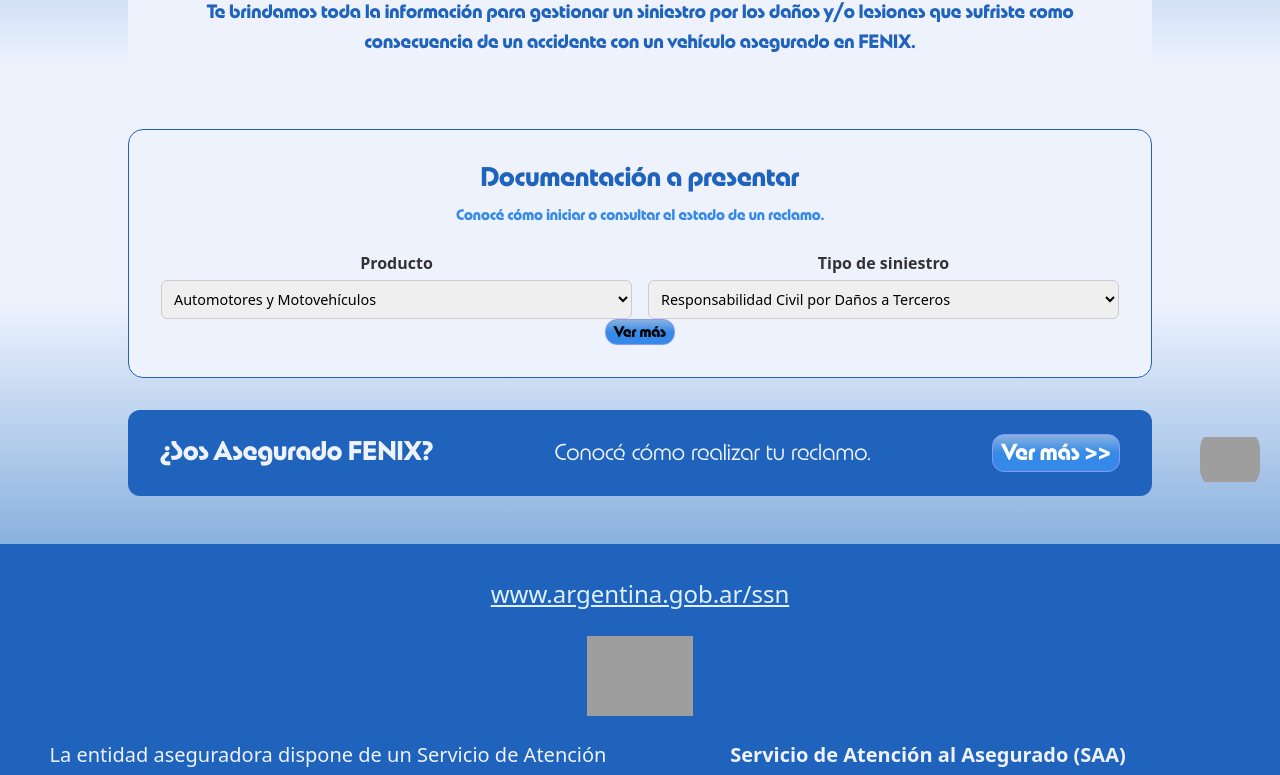
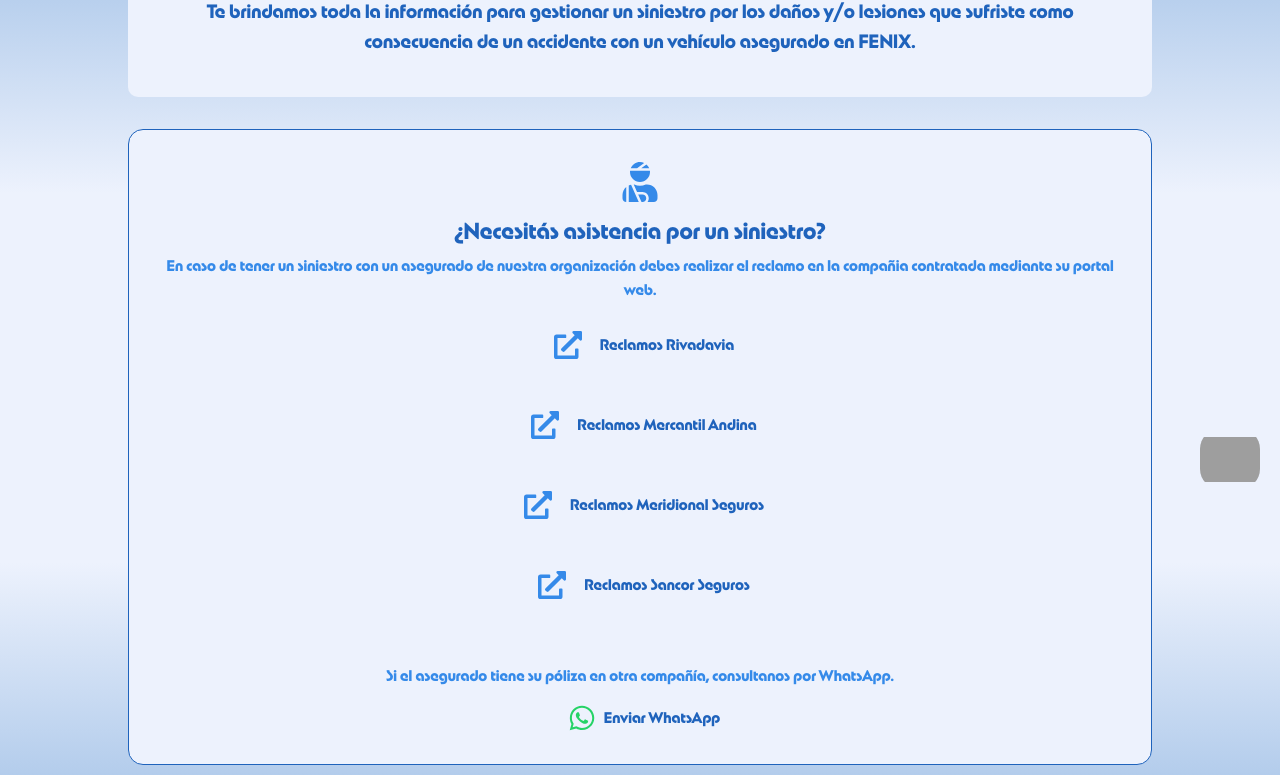
Before and after one commit to Ivanjaviersanchez/Fenix-Broker, a React (Vite) app: page /siniestros/terceros in a window 1280 px wide. Shown: the part 291-1066 px from the top of the page. Built offline with nearby package versions, Linux system fonts and the light colour scheme; grey boxes are pictures that could not be loaded.

Commit message:
Ajuste de textos Final 10/12

```diff
--- a/src/components/Contacto.jsx
+++ b/src/components/Contacto.jsx
@@ -146,35 +146,31 @@
             <div className="TelefonosBlock">
               <h3>Auxilio mecánico:</h3>
               <ul>
-                <li>Allianz: 0800-888-2427</li>
-                <li>La Caja: 0810-555-2252</li>
-                <li>Chubb: 0800-5555-2482</li>
-                <li>Federación Patronal: 0800-222-0920</li>
-                <li>Mapfre: 0810-222-0468</li>
-                <li>QBE: 0810-999-2424</li>
-                <li>Sura: 0800-999-76925</li>
-                <li>Zurich: 0800-222-1600</li>
+                <li>Rivadavia: 0800-666-6789</li>
+                <li>Mercantil Andina: 0800-777-2634</li>
+                <li>Meridional: 0800-333-3244</li>
+                <li>Sancor: 0800-777-4643</li>
               </ul>
             </div>
             <div className="TelefonosBlock">
               <h3>Urgencias domiciliarias:</h3>
               <ul>
-                <li>Allianz: 0800-888-2427</li>
-                <li>QBE: 0810-999-7693</li>
-                <li>Sura: 0800-999-76925</li>
-                <li>Zurich: 0800-222-1600</li>
+                <li>Rivadavia: 0800-666-6789</li>
+                <li>Mercantil Andina: 0800-777-2634</li>
+                <li>Meridional: 0800-555-1234</li>
+                <li>Sancor: 0800-555-2850</li>
+                <li>Allianz: 0800-888-23234</li>
+                <li>Galicia Seguros: 0800-555-2272</li>
               </ul>
             </div>
             <div className="TelefonosBlock">
               <h3>ART – Emergencias:</h3>
               <ul>
+                <li>Prevencion: 0800-444-4278</li>
                 <li>Asociart: 0800-888-0093</li>
-                <li>Berkley: 0800-777-2020</li>
-                <li>Experta: 0800-888-0200</li>
-                <li>Federación Patronal: 0800-222-2222</li>
-                <li>La Segunda: 0800-444-2782</li>
-                <li>Provincia ART: 0800-333-1333</li>
-                <li>SMG: 0800-666-2000</li>
+                <li>Provincia art: 0800-333-1333</li>
+                <li>Andina art: 0800-222-0202</li>
+                <li>Experta art: 0800-888-0200</li>
               </ul>
             </div>
           </div>
--- a/src/components/SiniestrosAsegurados.jsx
+++ b/src/components/SiniestrosAsegurados.jsx
@@ -114,7 +114,7 @@
       {/* Formulario de siniestros */}
       <div className="siniestros-docs">
         <h4>Informá un siniestro por nuestra web {">>"}</h4>
-        <p>Completa el siguiente formulario, tu solicitud sera procesada a la brebedad por nuestros asesores.</p>
+        <p>Completa el siguiente formulario tu solicitud de denuncia sera procesada a la brebedad, nuestros asesores se pondran en contacto con vos.</p>
 
         {/* Llamado a Componente de Formulario */}
         <SiniestrosForm />
--- a/src/components/SiniestrosTerceros.css
+++ b/src/components/SiniestrosTerceros.css
@@ -0,0 +1,28 @@
+.siniestro-card {
+    text-align: center;
+}
+
+.contact-web {
+    flex-direction: column;
+    align-items: center;
+}
+
+.web-link {
+  padding: 10px 14px;
+  display: flex;
+  align-items: center;
+  gap: 10px;
+  text-decoration: none;
+  color: var(--color-2);
+  transition: 0.2s;
+}
+
+.web-link:hover {
+  filter: drop-shadow(0 0 6px rgba(0, 123, 255, 0.6));
+  color: var(--color-2);
+}
+
+.otros-ws {
+  margin-top: 15px;
+  justify-items: center;
+}
--- a/src/components/SiniestrosTerceros.jsx
+++ b/src/components/SiniestrosTerceros.jsx
@@ -25,115 +25,75 @@
 
       {/* Tarjetas principales */}
 
-      {/* <div className="siniestros-cards">
+      <div className="siniestros-cards">
 
         <div className="siniestro-card">
           <FaUserInjured className="icon" />
           <h4>¿Necesitás asistencia por un siniestro?</h4>
           <p>
-            Contactate de manera inmediata con las compañias aseguradoras.
+            En caso de tener un siniestro con un asegurado de nuestra organización debes realizar el reclamo en la compañia contratada mediante su portal web.
           </p>
 
-          <div className="contact-icons contact-companias">
-            <a href="tel:08109993200" className="contact-icon phone" aria-label="Llamar">
-              <FaPhoneAlt />
-              <span>Seguros Rivadavia:  0810-999-3200</span>
+          <div className="contact-icons contact-web">
+            <a
+              href="https://www.segurosrivadavia.com/siniestros/terceros"
+              className="contact-icon web-link"
+              target="_blank"
+              rel="noopener noreferrer"
+            >
+              <FaExternalLinkAlt />
+              <span>Reclamos Rivadavia</span>
             </a>
-            <a href="tel:08008884488" className="contact-icon phone" aria-label="Llamar">
-              <FaPhoneAlt />
-              <span>Mercantil Andina: 0800-888-4488</span>
+
+            <a
+              href="https://siniestros.mercantilandina.com.ar/terceros/#/login"
+              className="contact-icon web-link"
+              target="_blank"
+              rel="noopener noreferrer"
+            >
+              <FaExternalLinkAlt />
+              <span>Reclamos Mercantil Andina</span>
             </a>
-            <a href="tel:08007774643" className="contact-icon phone" aria-label="Llamar">
-              <FaPhoneAlt />
-              <span>Sancor Seguros: 0800-777-4643</span>
+
+            <a
+              href="https://www.meridionalseguros.seg.ar/terceros/"
+              className="contact-icon web-link"
+              target="_blank"
+              rel="noopener noreferrer"
+            >
+              <FaExternalLinkAlt />
+              <span>Reclamos Meridional Seguros</span>
             </a>
-            <a href="tel:08003333244" className="contact-icon phone" aria-label="Llamar">
-              <FaPhoneAlt />
-              <span>Meridional Seguros: 0800-333-3244</span>
+
+            <a
+              href="https://www.sancorseguros.com.ar/siniestros/soy-tercero"
+              className="contact-icon web-link"
+              target="_blank"
+              rel="noopener noreferrer"
+            >
+              <FaExternalLinkAlt />
+              <span>Reclamos Sancor Seguros</span>
             </a>
+
+            <div className="otros-ws">
+              <p>
+                Si el asegurado tiene su póliza en otra compañía, <strong>consultanos por WhatsApp</strong>.
+              </p>
+              <a
+                href="https://wa.me/5492235059024?text=Hola!%20Necesito%20información%20sobre%20un%20reclamo%20como%20tercero."
+                target="_blank"
+                rel="noopener noreferrer"
+                className="contact-icon whatsapp"
+              >
+                <FaWhatsapp />
+                <span>Enviar WhatsApp</span>
+              </a>
+            </div>
           </div>
         </div>
 
+      </div>
 
-        <div className="siniestro-card destacado">
-          <FaRegHandshake className="icon" />
-          <h4>Informar un siniestro ahora</h4>
-          <p>
-            Envíanos tus datos de asegurado por E-mail o Whatsapp para poder iniciar tu denuncia.
-          </p>
-          <div className="contact-icons">
-            <a
-              href="mailto:siniestros@organizacionfenix.com?subject=Denuncia%20de%20Siniestro&body=Hola%2C%20quiero%20informar%20un%20siniestro."
-              className="contact-icon email"
-              aria-label="Enviar correo"
-            >
-              <FaEnvelope />
-              <span>E-mail</span>
-            </a>
-            <a
-              href="https://wa.me/5492235059024?text=Hola!%20Necesito%20informar%20un%20siniestro"
-              target="_blank"
-              rel="noopener noreferrer"
-              className="contact-icon whatsapp"
-              aria-label="WhatsApp"
-            >
-              <FaWhatsapp />
-              <span>WhatsApp</span>
-            </a>
-          </div>
-        </div>
-
-        <div className="siniestro-card">
-          <FaUserTie className="icon" />
-          <h4>Productor Asesor de Seguros</h4>
-          <p>
-            Comunicate con tu asesor intermediario para informar un siniestro.
-          </p>
-          <div className="contact-icons">
-            <a href="tel:+542235059024" className="contact-icon phone" aria-label="Llamar">
-              <FaPhoneAlt />
-              <span>Llamar</span>
-            </a>
-            <a
-              href="https://wa.me/5492235059024?text=Hola!%20Necesito%20contactar%20con%20un%20asesor%20para%20informar%20un%20siniestro"
-              target="_blank"
-              rel="noopener noreferrer"
-              className="contact-icon whatsapp"
-              aria-label="WhatsApp"
-            >
-              <FaWhatsapp />
-              <span>WhatsApp</span>
-            </a>
-          </div>
-        </div>
-      </div> */}
-
-      {/* Documentación */}
-      <div className="siniestros-docs">
-        <h4>Documentación a presentar</h4>
-        <p>Conocé cómo iniciar o consultar el estado de un reclamo.</p>
-
-        <div className="docs-fields">
-          <div>
-            <label>Producto</label>
-            <select>
-              <option>Automotores y Motovehículos</option>
-              <option>Hogar</option>
-              <option>Comercio</option>
-            </select>
-          </div>
-          <div>
-            <label>Tipo de siniestro</label>
-            <select>
-              <option>Responsabilidad Civil por Daños a Terceros</option>
-              <option>Robo o Hurto</option>
-              <option>Incendio</option>
-            </select>
-          </div>
-        </div>
-
-        <button className="btn-vermas">Ver más</button>
-      </div>
 
       {/* Sección final */}
       <div className="siniestros-tercero">
```
Also changed, not shown: src/components/HomePreguntas.jsx (+14 -17 lines).
